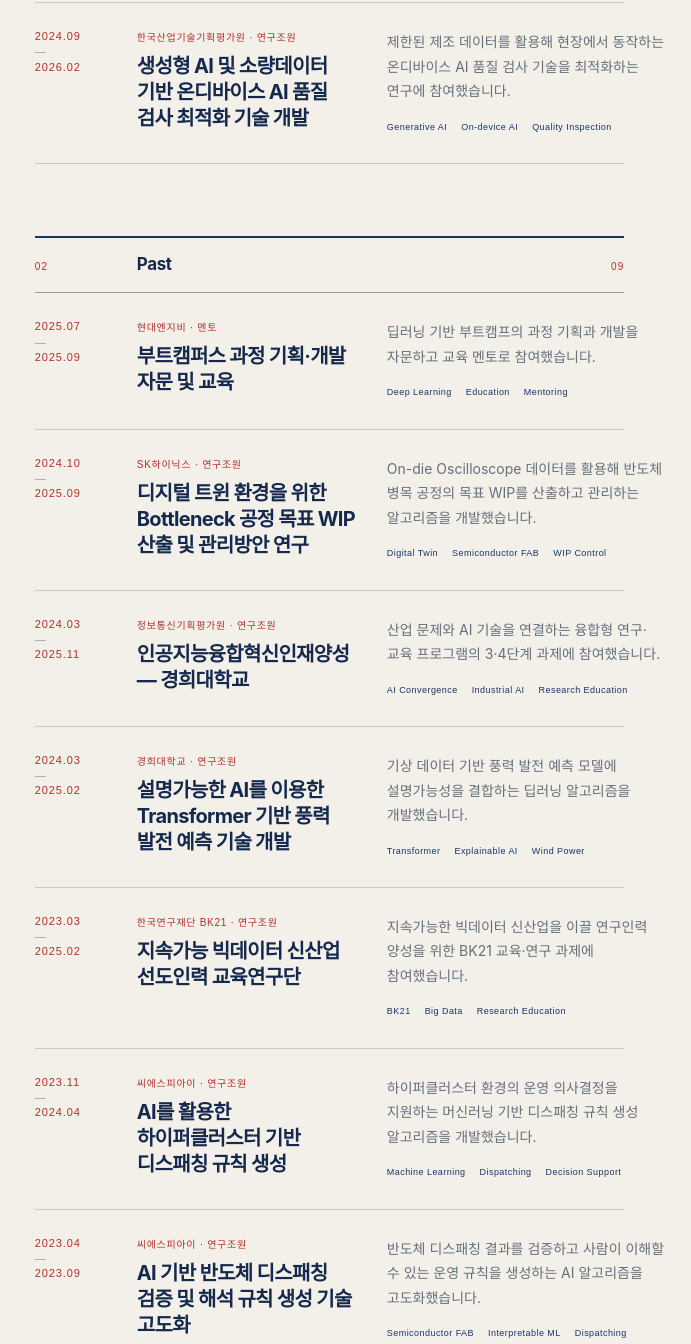
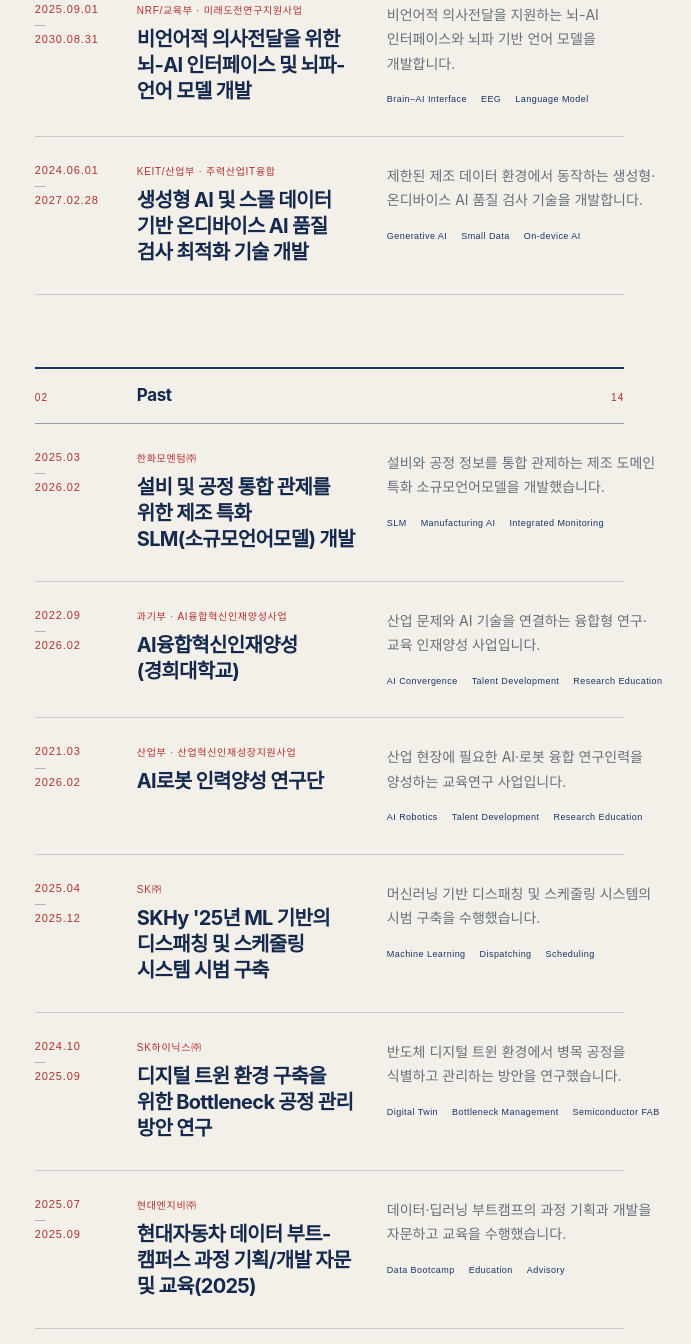
Before and after one commit to kimignis/kimignis.github.io, a website: page index.html in a window 1280 px wide. Shown: the part 6922-8266 px from the top of the page, without its empty margins (589-1280 px from the left). Drawn offline with Linux system fonts and the light colour scheme; a web font is replaced by a local one.

Commit message:
Refresh research project history

```diff
--- a/content.js
+++ b/content.js
@@ -227,172 +227,256 @@ window.PORTFOLIO_CONTENT = {
 
     work: [
         {
-            year: "2025.09—2026.02",
+            year: "2026.02.09—2026.12",
             status: "ongoing",
-            type: { ko: "한국연구재단 · 연구조원", en: "National Research Foundation of Korea · Research assistant" },
+            type: { ko: "SK㈜", en: "SK Inc." },
+            title: {
+                ko: "SKHy '26년 AI 기반의 디스패칭 및 스케줄링 시스템 횡전개",
+                en: "SKHy 2026 AI-Based Dispatching and Scheduling System Rollout"
+            },
+            summary: {
+                ko: "AI 기반 디스패칭 및 스케줄링 시스템을 생산 운영 환경에 횡전개하는 연구 과제입니다.",
+                en: "An R&D project to roll out AI-based dispatching and scheduling across production operations."
+            },
+            tags: ["Dispatching", "Scheduling", "Manufacturing AI"]
+        },
+        {
+            year: "2026.01.01—2030.12.31",
+            status: "ongoing",
+            type: { ko: "해수부 · 선박해양플랜트연구소운영지원사업", en: "Ministry of Oceans and Fisheries · KRISO Support Program" },
+            title: {
+                ko: "AI 기반 특수선박설계 지원시스템 개발",
+                en: "Development of an AI-Based Special-Purpose Vessel Design Support System"
+            },
+            summary: {
+                ko: "특수선박 설계 과정의 분석과 의사결정을 지원하는 AI 시스템을 개발하는 연구입니다.",
+                en: "Research on an AI system that supports analysis and decision-making in special-purpose vessel design."
+            },
+            tags: ["Ship Design", "Decision Support", "Industrial AI"]
+        },
+        {
+            year: "2025.09.01—2030.08.31",
+            status: "ongoing",
+            type: { ko: "NRF/교육부 · 미래도전연구지원사업", en: "NRF / Ministry of Education · Future Challenge Research Support Program" },
             title: {
                 ko: "비언어적 의사전달을 위한 뇌-AI 인터페이스 및 뇌파-언어 모델 개발",
                 en: "Brain–AI Interface and Brainwave-to-Language Model for Nonverbal Communication"
             },
             summary: {
-                ko: "비언어적 의사전달을 지원하는 뇌-AI 인터페이스와 뇌파 기반 언어 모델 개발 과제에 참여했습니다.",
-                en: "Participated in developing a brain–AI interface and brainwave-based language model for nonverbal communication."
+                ko: "비언어적 의사전달을 지원하는 뇌-AI 인터페이스와 뇌파 기반 언어 모델을 개발합니다.",
+                en: "Developing a brain–AI interface and brainwave-based language model for nonverbal communication."
             },
-            tags: ["Brain–AI Interface", "Multimodal AI", "Language Model"]
+            tags: ["Brain–AI Interface", "EEG", "Language Model"]
+        },
+        {
+            year: "2024.06.01—2027.02.28",
+            status: "ongoing",
+            type: { ko: "KEIT/산업부 · 주력산업IT융합", en: "KEIT / MOTIE · IT Convergence for Key Industries" },
+            title: {
+                ko: "생성형 AI 및 스몰 데이터 기반 온디바이스 AI 품질 검사 최적화 기술 개발",
+                en: "Generative AI and Small-Data-Based On-Device AI for Optimized Quality Inspection"
+            },
+            summary: {
+                ko: "제한된 제조 데이터 환경에서 동작하는 생성형·온디바이스 AI 품질 검사 기술을 개발합니다.",
+                en: "Developing generative and on-device AI quality inspection for limited-data manufacturing environments."
+            },
+            tags: ["Generative AI", "Small Data", "On-device AI"]
+        },
+        {
+            year: "2025.03—2026.02",
+            status: "past",
+            type: { ko: "한화모멘텀㈜", en: "Hanwha Momentum" },
+            title: {
+                ko: "설비 및 공정 통합 관제를 위한 제조 특화 SLM(소규모언어모델) 개발",
+                en: "Manufacturing-Specific SLM for Integrated Equipment and Process Monitoring"
+            },
+            summary: {
+                ko: "설비와 공정 정보를 통합 관제하는 제조 도메인 특화 소규모언어모델을 개발했습니다.",
+                en: "Developed a manufacturing-specific small language model for integrated equipment and process monitoring."
+            },
+            tags: ["SLM", "Manufacturing AI", "Integrated Monitoring"]
+        },
+        {
+            year: "2022.09—2026.02",
+            status: "past",
+            type: { ko: "과기부 · AI융합혁신인재양성사업", en: "Ministry of Science and ICT · AI Convergence Innovation Talent Development Program" },
+            title: {
+                ko: "AI융합혁신인재양성(경희대학교)",
+                en: "AI Convergence Innovation Talent Development — Kyung Hee University"
+            },
+            summary: {
+                ko: "산업 문제와 AI 기술을 연결하는 융합형 연구·교육 인재양성 사업입니다.",
+                en: "A research and education initiative developing interdisciplinary AI convergence talent."
+            },
+            tags: ["AI Convergence", "Talent Development", "Research Education"]
+        },
+        {
+            year: "2021.03—2026.02",
+            status: "past",
+            type: { ko: "산업부 · 산업혁신인재성장지원사업", en: "MOTIE · Industrial Innovation Talent Growth Support Program" },
+            title: {
+                ko: "AI로봇 인력양성 연구단",
+                en: "AI Robotics Talent Development Research Group"
+            },
+            summary: {
+                ko: "산업 현장에 필요한 AI·로봇 융합 연구인력을 양성하는 교육연구 사업입니다.",
+                en: "An education and research program developing AI and robotics talent for industrial applications."
+            },
+            tags: ["AI Robotics", "Talent Development", "Research Education"]
+        },
+        {
+            year: "2025.04—2025.12",
+            status: "past",
+            type: { ko: "SK㈜", en: "SK Inc." },
+            title: {
+                ko: "SKHy '25년 ML 기반의 디스패칭 및 스케줄링 시스템 시범 구축",
+                en: "SKHy 2025 ML-Based Dispatching and Scheduling Pilot System"
+            },
+            summary: {
+                ko: "머신러닝 기반 디스패칭 및 스케줄링 시스템의 시범 구축을 수행했습니다.",
+                en: "Built and evaluated a pilot machine-learning dispatching and scheduling system."
+            },
+            tags: ["Machine Learning", "Dispatching", "Scheduling"]
+        },
+        {
+            year: "2024.10—2025.09",
+            status: "past",
+            type: { ko: "SK하이닉스㈜", en: "SK hynix" },
+            title: {
+                ko: "디지털 트윈 환경 구축을 위한 Bottleneck 공정 관리 방안 연구",
+                en: "Bottleneck Process Management for a Digital-Twin Environment"
+            },
+            summary: {
+                ko: "반도체 디지털 트윈 환경에서 병목 공정을 식별하고 관리하는 방안을 연구했습니다.",
+                en: "Studied methods for identifying and managing bottleneck processes in a semiconductor digital twin."
+            },
+            tags: ["Digital Twin", "Bottleneck Management", "Semiconductor FAB"]
         },
         {
             year: "2025.07—2025.09",
             status: "past",
-            type: { ko: "현대엔지비 · 멘토", en: "Hyundai NGV · Mentor" },
+            type: { ko: "현대엔지비㈜", en: "Hyundai NGV" },
             title: {
-                ko: "부트캠퍼스 과정 기획·개발 자문 및 교육",
-                en: "Bootcamp Curriculum Planning, Development Advisory, and Training"
+                ko: "현대자동차 데이터 부트-캠퍼스 과정 기획/개발 자문 및 교육(2025)",
+                en: "Hyundai Motor Data Bootcamp Planning, Development Advisory, and Training (2025)"
             },
             summary: {
-                ko: "딥러닝 기반 부트캠프의 과정 기획과 개발을 자문하고 교육 멘토로 참여했습니다.",
-                en: "Advised on the planning and development of a deep-learning bootcamp and contributed as an educational mentor."
+                ko: "데이터·딥러닝 부트캠프의 과정 기획과 개발을 자문하고 교육을 수행했습니다.",
+                en: "Advised on curriculum planning and development and delivered training for a data and deep-learning bootcamp."
             },
-            tags: ["Deep Learning", "Education", "Mentoring"]
+            tags: ["Data Bootcamp", "Education", "Advisory"]
         },
         {
-            year: "2025.04—2026.02",
-            status: "ongoing",
-            type: { ko: "한화오션 · 연구조원", en: "Hanwha Ocean · Research assistant" },
+            year: "2024.10—2025.03",
+            status: "past",
+            type: { ko: "㈜CSPI", en: "CSPI" },
             title: {
-                ko: "설비 및 공정 통합 관제를 위한 제조 특화 SLM 개발",
-                en: "Manufacturing-Specific SLM for Integrated Equipment and Process Monitoring"
+                ko: "머신러닝을 활용한 디스패칭 규칙 자동생성 및 고도화",
+                en: "Automated Generation and Advancement of Dispatching Rules Using Machine Learning"
             },
             summary: {
-                ko: "설비와 공정 정보를 통합 관제하는 제조 도메인 특화 소형 언어 모델의 알고리즘 개발에 참여했습니다.",
-                en: "Contributed to algorithm development for a manufacturing-specific small language model that integrates equipment and process monitoring."
+                ko: "생산 운영을 위한 디스패칭 규칙을 머신러닝으로 자동 생성하고 고도화했습니다.",
+                en: "Automated and advanced machine-learning dispatching rules for production operations."
             },
-            tags: ["SLM", "Manufacturing AI", "Integrated Monitoring"]
+            tags: ["Machine Learning", "Dispatching", "Rule Generation"]
         },
         {
-            year: "2024.10—2025.09",
+            year: "2020.09—2025.02",
             status: "past",
-            type: { ko: "SK하이닉스 · 연구조원", en: "SK hynix · Research assistant" },
+            type: { ko: "NRF/교육부 · 4단계 BK21 사업", en: "NRF / Ministry of Education · BK21 Four" },
             title: {
-                ko: "디지털 트윈 환경을 위한 Bottleneck 공정 목표 WIP 산출 및 관리방안 연구",
-                en: "Target WIP Estimation and Control for Bottleneck Processes in a Digital-Twin Environment"
+                ko: "(BK21 Four) 지속가능 빅데이터 신사업 선도인력 교육연구단",
+                en: "BK21 Four Education and Research Group for Sustainable Big-Data Industries"
             },
             summary: {
-                ko: "On-die Oscilloscope 데이터를 활용해 반도체 병목 공정의 목표 WIP를 산출하고 관리하는 알고리즘을 개발했습니다.",
-                en: "Developed algorithms to estimate and manage target WIP for semiconductor bottleneck processes using on-die oscilloscope data."
-            },
-            tags: ["Digital Twin", "Semiconductor FAB", "WIP Control"]
-        },
-        {
-            year: "2024.09—2026.02",
-            status: "ongoing",
-            type: { ko: "한국산업기술기획평가원 · 연구조원", en: "KEIT · Research assistant" },
-            title: {
-                ko: "생성형 AI 및 소량데이터 기반 온디바이스 AI 품질 검사 최적화 기술 개발",
-                en: "Generative and Small-Data On-Device AI for Optimized Quality Inspection"
-            },
-            summary: {
-                ko: "제한된 제조 데이터를 활용해 현장에서 동작하는 온디바이스 AI 품질 검사 기술을 최적화하는 연구에 참여했습니다.",
-                en: "Participated in optimizing on-device AI quality inspection that operates with limited manufacturing data."
-            },
-            tags: ["Generative AI", "On-device AI", "Quality Inspection"]
-        },
-        {
-            year: "2024.03—2025.11",
-            status: "past",
-            type: { ko: "정보통신기획평가원 · 연구조원", en: "IITP · Research assistant" },
-            title: {
-                ko: "인공지능융합혁신인재양성 — 경희대학교",
-                en: "AI Convergence Innovation Talent Development — Kyung Hee University"
-            },
-            summary: {
-                ko: "산업 문제와 AI 기술을 연결하는 융합형 연구·교육 프로그램의 3·4단계 과제에 참여했습니다.",
-                en: "Contributed to phases three and four of an interdisciplinary research and education program connecting industrial problems with AI."
-            },
-            tags: ["AI Convergence", "Industrial AI", "Research Education"]
-        },
-        {
-            year: "2024.03—2025.02",
-            status: "past",
-            type: { ko: "경희대학교 · 연구조원", en: "Kyung Hee University · Research assistant" },
-            title: {
-                ko: "설명가능한 AI를 이용한 Transformer 기반 풍력 발전 예측 기술 개발",
-                en: "Transformer-Based Wind-Power Forecasting with Explainable AI"
-            },
-            summary: {
-                ko: "기상 데이터 기반 풍력 발전 예측 모델에 설명가능성을 결합하는 딥러닝 알고리즘을 개발했습니다.",
-                en: "Developed deep-learning algorithms that combine weather-based wind-power forecasting with explainable AI."
-            },
-            tags: ["Transformer", "Explainable AI", "Wind Power"]
-        },
-        {
-            year: "2023.03—2025.02",
-            status: "past",
-            type: { ko: "한국연구재단 BK21 · 연구조원", en: "NRF BK21 · Research assistant" },
-            title: {
-                ko: "지속가능 빅데이터 신산업 선도인력 교육연구단",
-                en: "Education and Research Group for Sustainable Big-Data Industries"
-            },
-            summary: {
-                ko: "지속가능한 빅데이터 신산업을 이끌 연구인력 양성을 위한 BK21 교육·연구 과제에 참여했습니다.",
-                en: "Participated in a BK21 education and research initiative for developing talent in sustainable big-data industries."
+                ko: "지속가능한 빅데이터 신사업을 이끌 연구인력을 양성하는 교육연구 사업입니다.",
+                en: "An education and research initiative developing talent for sustainable big-data industries."
             },
             tags: ["BK21", "Big Data", "Research Education"]
         },
         {
+            year: "2022.12.16—2024.12.15",
+            status: "past",
+            type: { ko: "방사청 · 국방벤처혁신기술지원사업", en: "Defense Acquisition Program Administration · Defense Venture Innovation Support Program" },
+            title: {
+                ko: "자율운항 성능 고도화를 위한 해상환경 학습 데이터셋 구축",
+                en: "Maritime-Environment Training Dataset for Enhanced Autonomous Navigation"
+            },
+            summary: {
+                ko: "자율운항 성능 향상을 위한 해상환경 학습 데이터셋 구축 체계를 연구했습니다.",
+                en: "Developed a maritime-environment training dataset framework for enhanced autonomous navigation."
+            },
+            tags: ["Autonomous Navigation", "Maritime Dataset", "Defense AI"]
+        },
+        {
+            year: "2024.07.01—2024.10.31",
+            status: "past",
+            type: { ko: "현대엔지비㈜", en: "Hyundai NGV" },
+            title: {
+                ko: "현대위아 빅데이터 캠퍼스 과정 자문 계약(4차)",
+                en: "Hyundai WIA Big Data Campus Program Advisory (4th)"
+            },
+            summary: {
+                ko: "현대위아 빅데이터 캠퍼스의 과정 구성과 교육 내용 개발을 자문했습니다.",
+                en: "Advised on curriculum structure and educational content for the Hyundai WIA Big Data Campus."
+            },
+            tags: ["Big Data Campus", "Education", "Advisory"]
+        },
+        {
+            year: "2024.06.26—2024.10.31",
+            status: "past",
+            type: { ko: "현대엔지비㈜", en: "Hyundai NGV" },
+            title: {
+                ko: "현대자동차 데이터 부트-캠퍼스 과정 기획/개발 자문 및 교육(2024)",
+                en: "Hyundai Motor Data Bootcamp Planning, Development Advisory, and Training (2024)"
+            },
+            summary: {
+                ko: "현대자동차 데이터 부트캠프의 과정 기획·개발 자문과 교육을 수행했습니다.",
+                en: "Advised on curriculum planning and development and delivered training for the Hyundai Motor Data Bootcamp."
+            },
+            tags: ["Data Bootcamp", "Education", "Advisory"]
+        },
+        {
             year: "2023.11—2024.04",
             status: "past",
-            type: { ko: "씨에스피아이 · 연구조원", en: "CSPI · Research assistant" },
+            type: { ko: "㈜CSPI", en: "CSPI" },
             title: {
-                ko: "AI를 활용한 하이퍼클러스터 기반 디스패칭 규칙 생성",
-                en: "AI-Driven Dispatching Rule Generation for Hyper-Cluster Systems"
+                ko: "AI를 활용한 하이퍼휴리스틱 기반 디스패칭 규칙 생성",
+                en: "AI-Driven Hyper-Heuristic Dispatching Rule Generation"
             },
             summary: {
-                ko: "하이퍼클러스터 환경의 운영 의사결정을 지원하는 머신러닝 기반 디스패칭 규칙 생성 알고리즘을 개발했습니다.",
-                en: "Developed machine-learning algorithms for dispatching rule generation to support operations in hyper-cluster environments."
+                ko: "하이퍼휴리스틱과 AI를 활용해 생산 환경의 디스패칭 규칙을 생성했습니다.",
+                en: "Generated dispatching rules for production environments using AI and hyper-heuristics."
             },
-            tags: ["Machine Learning", "Dispatching", "Decision Support"]
+            tags: ["Hyper-Heuristics", "Dispatching", "Rule Generation"]
+        },
+        {
+            year: "2023.09.08—2024.01.31",
+            status: "past",
+            type: { ko: "현대엔지비㈜", en: "Hyundai NGV" },
+            title: {
+                ko: "현대위아 빅데이터 캠퍼스 과정 자문 계약(3차)",
+                en: "Hyundai WIA Big Data Campus Program Advisory (3rd)"
+            },
+            summary: {
+                ko: "현대위아 빅데이터 캠퍼스 과정의 구성과 교육 내용 개발을 자문했습니다.",
+                en: "Advised on curriculum structure and educational content for the Hyundai WIA Big Data Campus."
+            },
+            tags: ["Big Data Campus", "Education", "Advisory"]
         },
         {
             year: "2023.04—2023.09",
             status: "past",
-            type: { ko: "씨에스피아이 · 연구조원", en: "CSPI · Research assistant" },
+            type: { ko: "㈜CSPI", en: "CSPI" },
             title: {
-                ko: "AI 기반 반도체 디스패칭 검증 및 해석 규칙 생성 기술 고도화",
-                en: "AI-Based Semiconductor Dispatching Validation and Interpretable Rule Generation"
+                ko: "AI 기반 반도체 디스패칭 탑재 및 AI 해석 규칙 생성 기술 고도화",
+                en: "AI-Based Semiconductor Dispatching Deployment and Interpretable Rule Generation"
             },
             summary: {
-                ko: "반도체 디스패칭 결과를 검증하고 사람이 이해할 수 있는 운영 규칙을 생성하는 AI 알고리즘을 고도화했습니다.",
-                en: "Advanced AI algorithms that validate semiconductor dispatching results and generate human-interpretable operating rules."
+                ko: "반도체 디스패칭 시스템 탑재와 사람이 이해할 수 있는 AI 해석 규칙 생성 기술을 고도화했습니다.",
+                en: "Advanced semiconductor dispatching deployment and human-interpretable AI rule generation."
             },
-            tags: ["Semiconductor FAB", "Interpretable ML", "Dispatching"]
-        },
-        {
-            year: "2023.01—2024.02",
-            status: "past",
-            type: { ko: "방위사업청 · 연구조원", en: "Defense Acquisition Program Administration · Research assistant" },
-            title: {
-                ko: "자율운항 성능 고도화를 위한 해상환경 학습 데이터셋 구축체계 AI 모델링 및 고도화",
-                en: "AI Modeling and Advancement of Maritime-Environment Datasets for Autonomous Navigation"
-            },
-            summary: {
-                ko: "자율운항 성능 향상을 위한 해상환경 학습 데이터셋 구축과 AI 모델링 연구에 단계별로 참여했습니다.",
-                en: "Contributed across project phases to maritime-environment dataset construction and AI modeling for autonomous navigation."
-            },
-            tags: ["Autonomous Navigation", "Dataset Engineering", "Deep Learning"]
-        },
-        {
-            year: "2023.01—2023.04",
-            status: "past",
-            type: { ko: "한국산업기술기획평가원 · 연구조원", en: "KEIT · Research assistant" },
-            title: {
-                ko: "운항성능 저하 분석 기반 최적 선체 관리 시점 결정 기술 개발",
-                en: "Optimal Hull-Maintenance Timing through Ship Performance Degradation Analysis"
-            },
-            summary: {
-                ko: "실제 운항 환경의 성능 저하를 분석해 선박 운항비 절감을 위한 최적 선체 관리 시점을 도출하는 연구에 참여했습니다.",
-                en: "Participated in analyzing real-world ship performance degradation to determine hull-maintenance timing that reduces operating costs."
-            },
-            tags: ["Maritime AI", "Predictive Maintenance", "Optimization"]
+            tags: ["Semiconductor FAB", "Dispatching", "Explainable AI"]
         }
     ],
 
--- a/index.html
+++ b/index.html
@@ -239,7 +239,7 @@
 
     <noscript><div class="noscript-message">이 사이트의 콘텐츠를 보려면 JavaScript를 활성화해주세요.</div></noscript>
 
-    <script defer src="content.js?v=20260722-project-groups"></script>
+    <script defer src="content.js?v=20260722-project-update"></script>
     <script defer src="vendor/lucide.min.js?v=0.468.0"></script>
     <script defer src="vendor/lottie.min.js?v=5.12.2"></script>
     <script defer src="script.js?v=20260722-project-groups"></script>
```
Also changed, not shown: tests/portfolio.spec.js (+8 -8 lines), tests/validate-content.cjs (+4 -4 lines).
